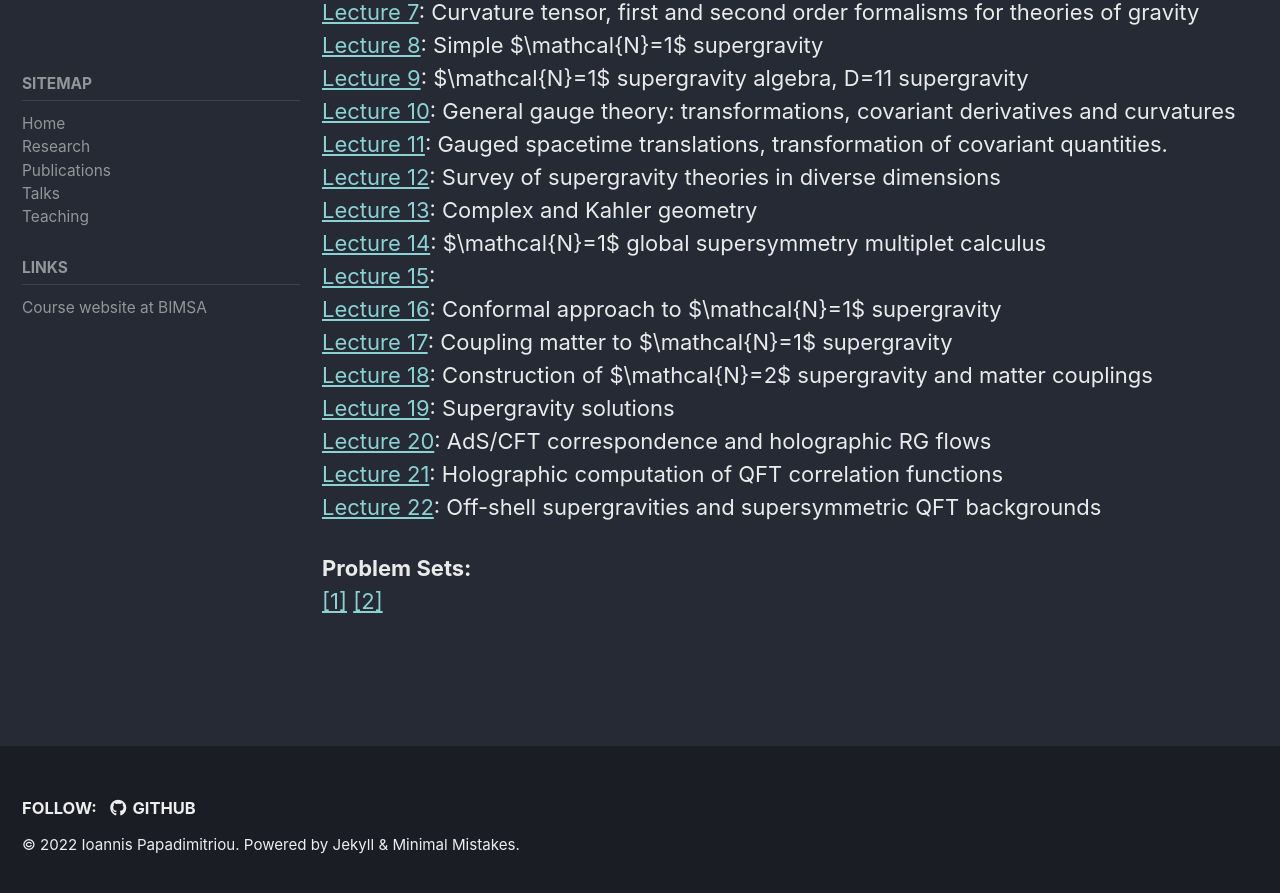
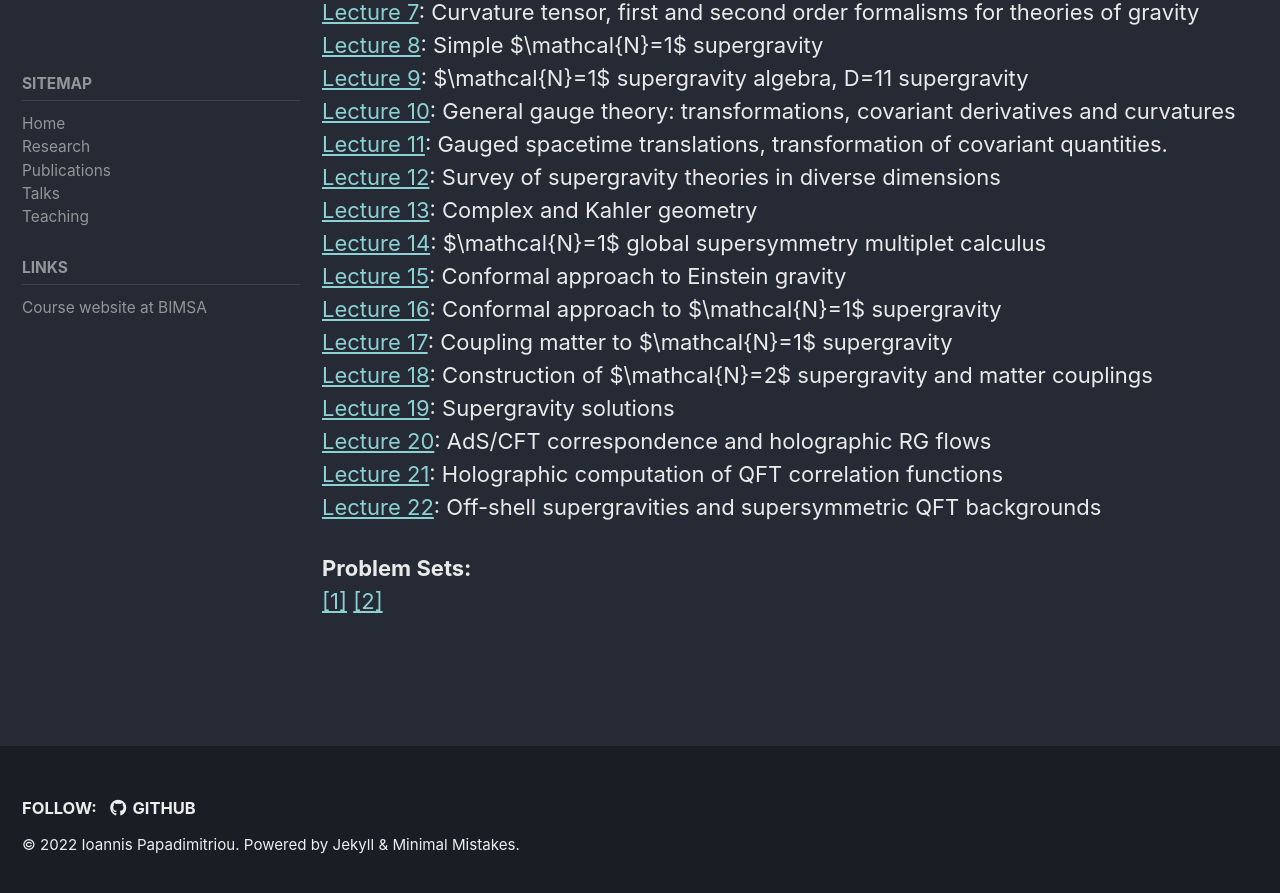
Before and after one commit to ipapadimitriou/ipapadimitriou.github.io, a Jekyll site: the page built from _pages/2022.md, in a window 1280 px wide and 900 px high, scrolled down 1022 px. Shown: the top 893 px of the window. Built offline with Jekyll 4.4.1, drawn with Linux system fonts in a browser that asks for light colours; cached includes are drawn as plain includes.

Commit message:
Update 2022.md

```diff
--- a/_pages/2022.md
+++ b/_pages/2022.md
@@ -60,7 +60,7 @@
 [Lecture 12](./attachments/teaching/Introduction to Supergravity 2022/lecture notes/Introduction to Supergravity - Lecture 12.pdf): Survey of supergravity theories in diverse dimensions<br>
 [Lecture 13](./attachments/teaching/Introduction to Supergravity 2022/lecture notes/Introduction to Supergravity - Lecture 13.pdf): Complex and Kahler geometry<br>
 [Lecture 14](./attachments/teaching/Introduction to Supergravity 2022/lecture notes/Introduction to Supergravity - Lecture 14.pdf): $\mathcal{N}=1$ global supersymmetry multiplet calculus<br>
-[Lecture 15](./attachments/teaching/Introduction to Supergravity 2022/lecture notes/Introduction to Supergravity - Lecture 15.pdf): <br>
+[Lecture 15](./attachments/teaching/Introduction to Supergravity 2022/lecture notes/Introduction to Supergravity - Lecture 15.pdf): Conformal approach to Einstein gravity<br>
 [Lecture 16](./attachments/teaching/Introduction to Supergravity 2022/lecture notes/Introduction to Supergravity - Lecture 16.pdf): Conformal approach to $\mathcal{N}=1$ supergravity<br>
 [Lecture 17](./attachments/teaching/Introduction to Supergravity 2022/lecture notes/Introduction to Supergravity - Lecture 17.pdf): Coupling matter to $\mathcal{N}=1$ supergravity<br>
 [Lecture 18](./attachments/teaching/Introduction to Supergravity 2022/lecture notes/Introduction to Supergravity - Lecture 18.pdf): Construction of $\mathcal{N}=2$ supergravity and matter couplings<br>
```
